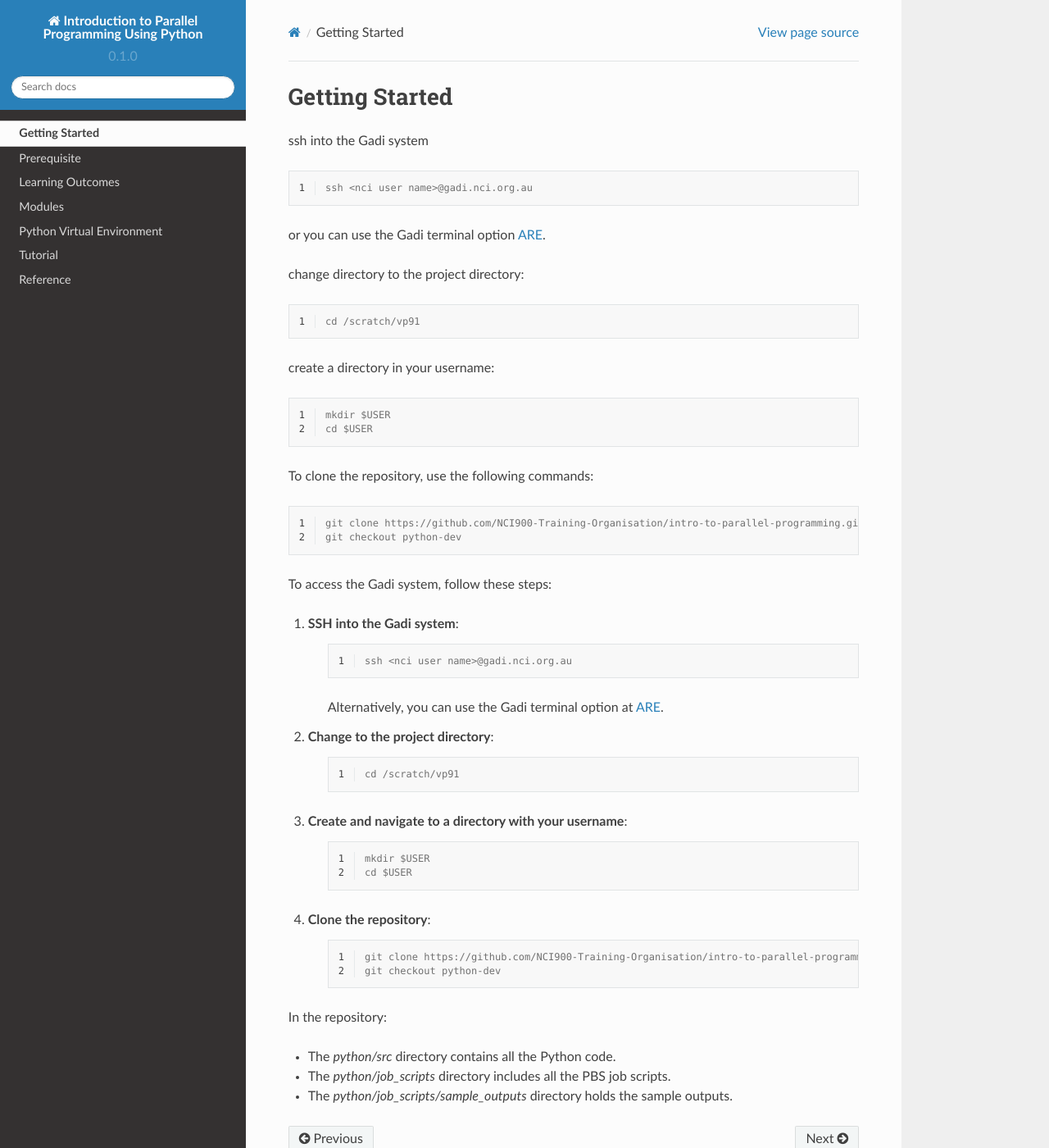
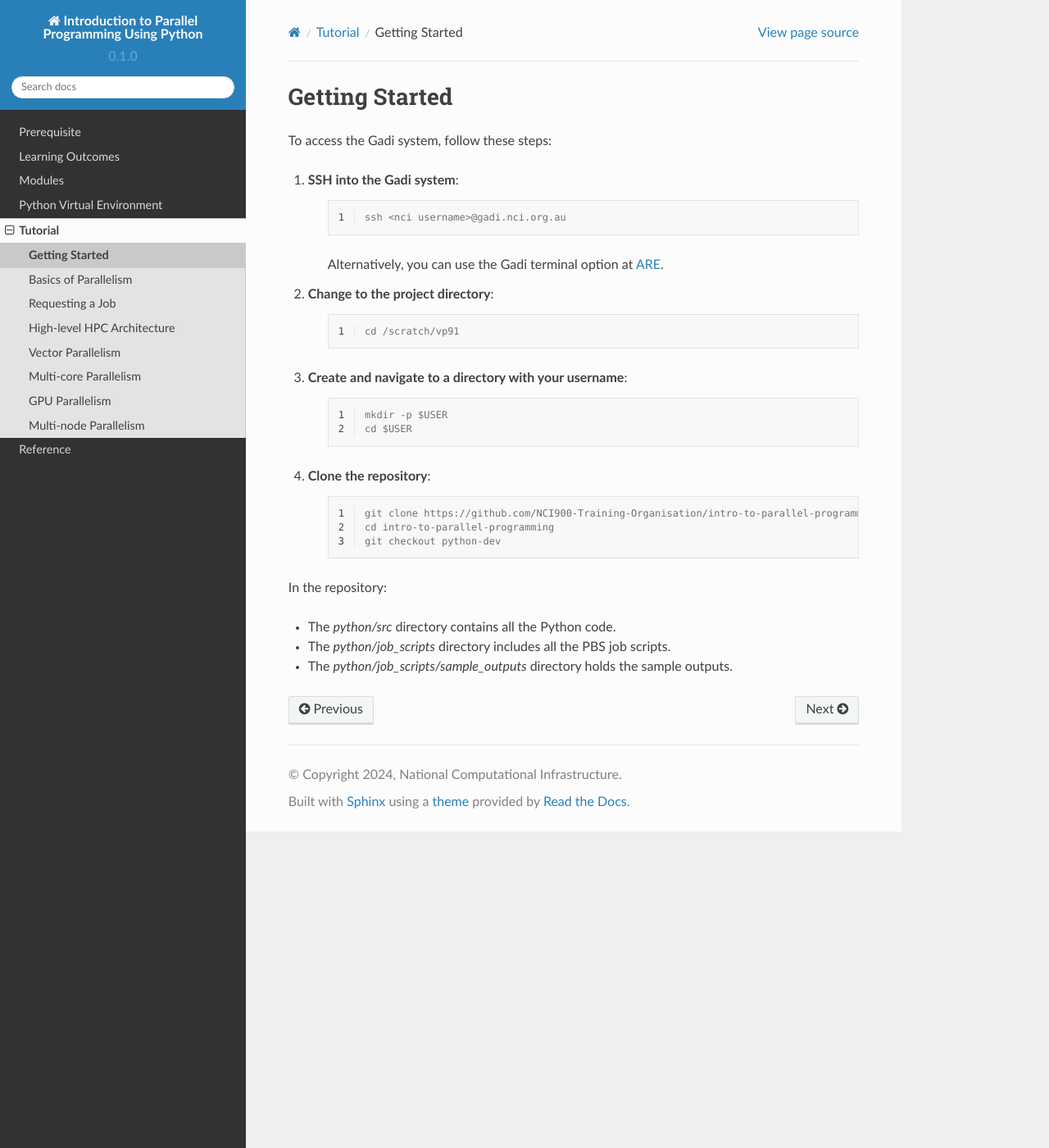
Before and after one commit to NCI900-Training-Organisation/intro-to-parallel-programming, a Sphinx documentation site: the page built from docs/source/tutorial/getting_started.rst, in a window 1280 px wide and 1400 px high. Shown: the whole window at 82% size. Built offline with Sphinx 7.4.7 and the Read the Docs theme 2.0.0, drawn with Linux system fonts in a browser that asks for light colours.

Commit message:
getting strated

```diff
--- a/docs/source/index.rst
+++ b/docs/source/index.rst
@@ -12,7 +12,6 @@ Contents
 
 .. toctree::
 
-   getting_started
    prerequisite
    outcomes
    modules
--- a/docs/source/tutorial.rst
+++ b/docs/source/tutorial.rst
@@ -44,6 +44,7 @@ will be provided for you during the session.
 
 .. toctree::
 
+    tutorial/getting_started
     tutorial/basics
     tutorial/jobs
     tutorial/highlevel
--- a/docs/source/getting_started.rst
+++ b/docs/source/tutorial/getting_started.rst
@@ -1,39 +1,6 @@
 Getting Started
 ===============
 
-ssh into the Gadi system
-
-.. code-block:: console
-    :linenos:
-
-    ssh <nci user name>@gadi.nci.org.au
-
-or you can use the Gadi terminal option `ARE <https://are.nci.org.au>`_.
-
-change directory to the project directory:
-
-.. code-block:: console
-    :linenos:
-
-    cd /scratch/vp91
-
-create a directory in your username:
-
-.. code-block:: console
-    :linenos:
-
-    mkdir $USER
-    cd $USER
-
-
-
-To clone the repository, use the following commands:
-
-.. code-block:: console
-    :linenos:
-
-    git clone https://github.com/NCI900-Training-Organisation/intro-to-parallel-programming.git
-    git checkout python-dev
 
 
 To access the Gadi system, follow these steps:
@@ -43,7 +10,7 @@ To access the Gadi system, follow these steps:
     .. code-block:: console
         :linenos:
 
-        ssh <nci user name>@gadi.nci.org.au
+        ssh <nci username>@gadi.nci.org.au
 
 
     Alternatively, you can use the Gadi terminal option at `ARE <https://are.nci.org.au>`_.
@@ -61,7 +28,7 @@ To access the Gadi system, follow these steps:
     .. code-block:: console
         :linenos:
 
-        mkdir $USER
+        mkdir -p $USER
         cd $USER
 
 
```
Also changed, not shown: other parts of docs/source/tutorial/getting_started.rst (+1 -0 lines).
